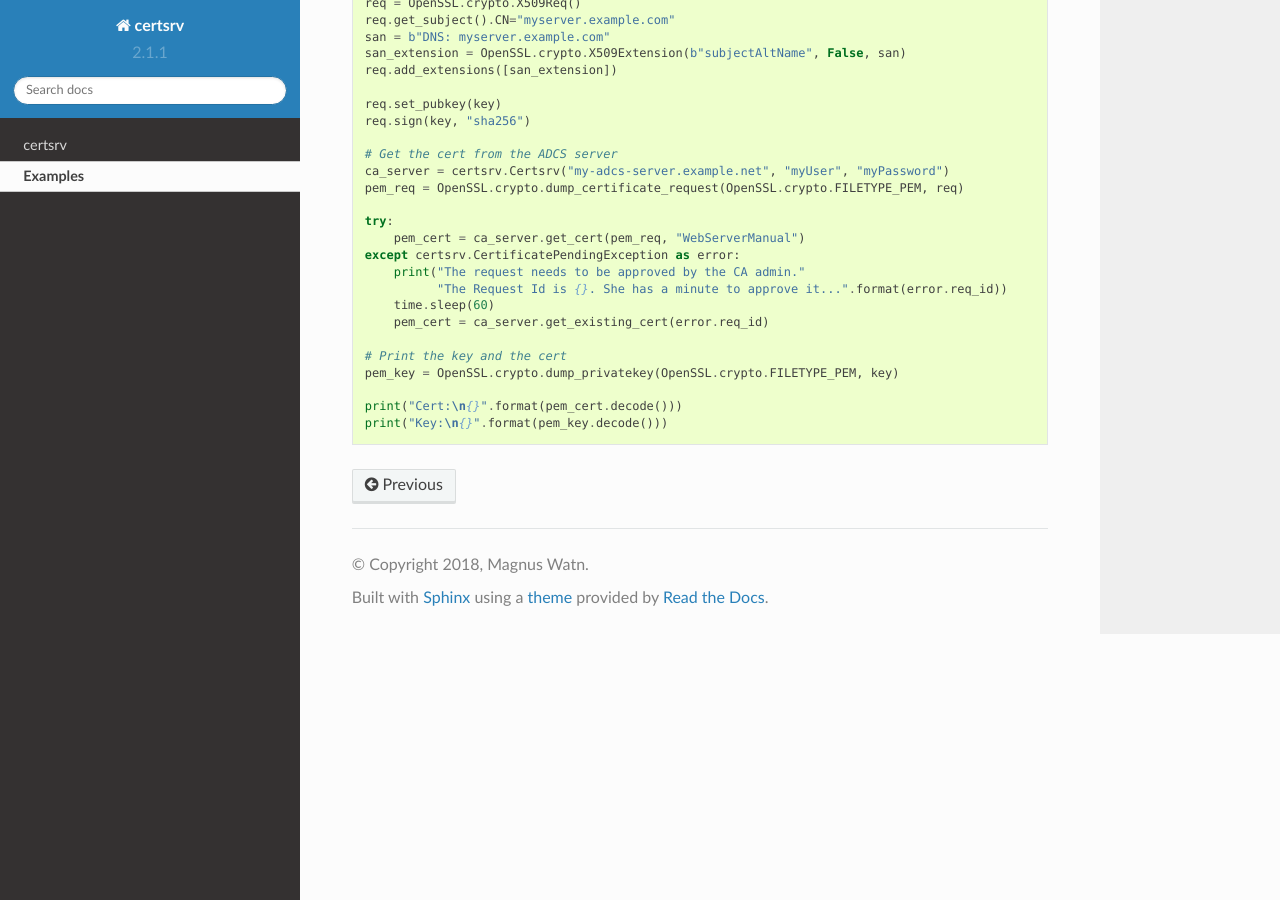
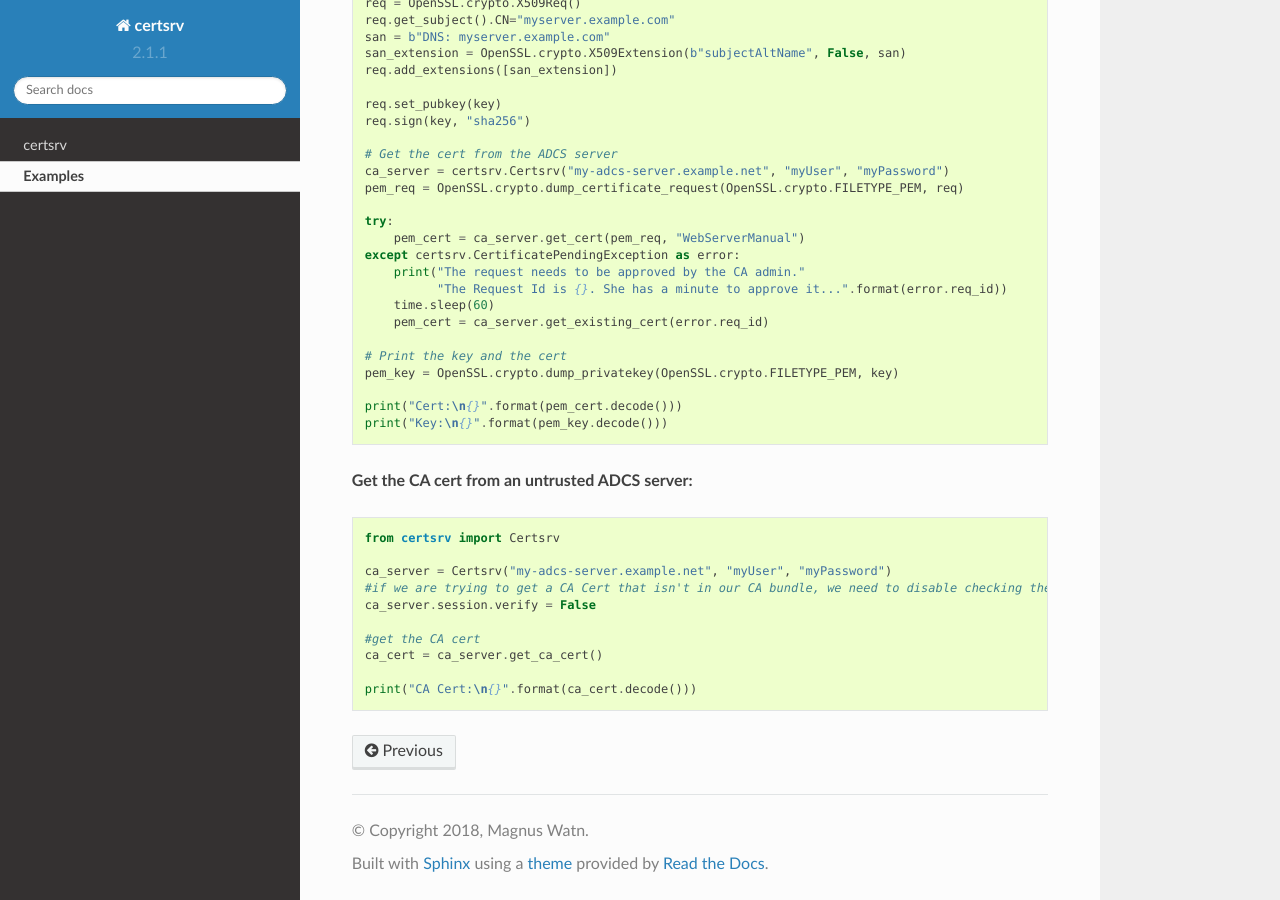
Before and after one commit to magnuswatn/certsrv, a Sphinx documentation site: the page built from docs/examples.rst, in a window 1280 px wide and 900 px high, scrolled down 1756 px. Built offline with Sphinx 7.4.7 and the Read the Docs theme 2.0.0, drawn with Linux system fonts in a browser that asks for light colours.

Commit message:
add new example for getting untrusted CA Cert

```diff
--- a/docs/examples.rst
+++ b/docs/examples.rst
@@ -120,3 +120,18 @@ Examples
 
     print("Cert:\n{}".format(pem_cert.decode()))
     print("Key:\n{}".format(pem_key.decode()))
+
+**Get the CA cert from an untrusted ADCS server:**
+
+.. code:: python
+
+    from certsrv import Certsrv
+
+    ca_server = Certsrv("my-adcs-server.example.net", "myUser", "myPassword")
+    #if we are trying to get a CA Cert that isn't in our CA bundle, we need to disable checking the SSL Cert
+    ca_server.session.verify = False
+
+    #get the CA cert
+    ca_cert = ca_server.get_ca_cert()
+
+    print("CA Cert:\n{}".format(ca_cert.decode()))
```
